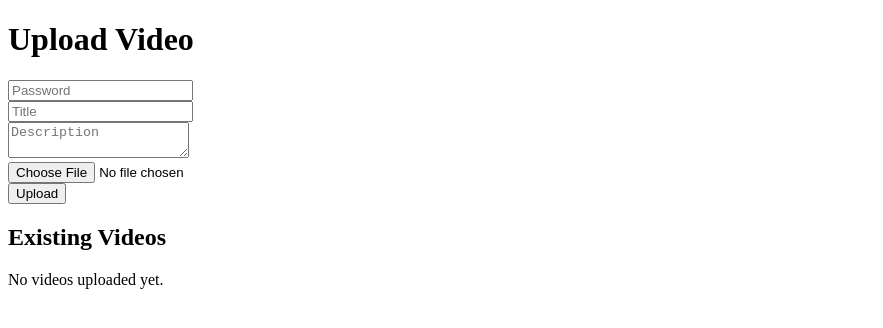
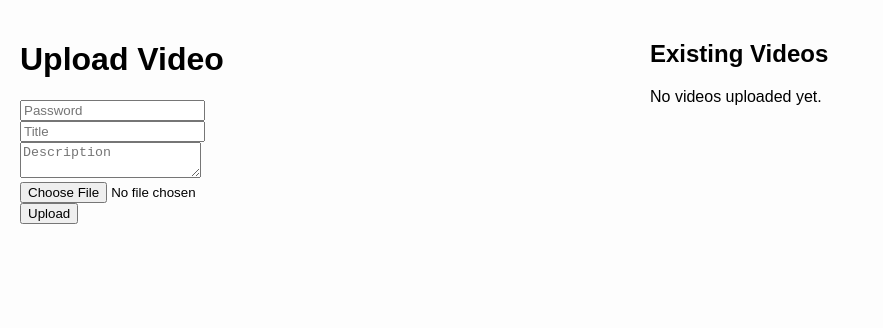
Before and after one commit to Bdmilken/Cooking.Web, a Flask app: page /upload in a window 1280 px wide. Shown: the top 328 px of the page, without its empty margins (0-883 px from the left). Run offline with Flask 3, Linux system fonts and the light colour scheme.

Commit message:
feat: organize upload page layout

```diff
--- a/static/style.css
+++ b/static/style.css
@@ -55,3 +55,20 @@ body {
 .comment-form button {
     padding: 5px 10px;
 }
+
+.upload-page {
+    display: flex;
+    gap: 20px;
+    align-items: flex-start;
+    padding: 20px;
+}
+
+.upload-form-section,
+.existing-videos-section {
+    flex: 1;
+}
+
+.existing-videos-section .video-container {
+    width: 100%;
+    margin: 0 0 20px 0;
+}
--- a/templates/upload.html
+++ b/templates/upload.html
@@ -2,8 +2,11 @@
 <html>
 <head>
     <title>Upload Video</title>
+    <link rel="stylesheet" href="{{ url_for('static', filename='style.css') }}">
 </head>
 <body>
+    <div class="upload-page">
+        <div class="upload-form-section">
             <h1>Upload Video</h1>
             <form method="post" enctype="multipart/form-data">
                 <input type="password" name="password" placeholder="Password"><br>
@@ -12,7 +15,9 @@
                 <input type="file" name="video" accept="video/*"><br>
                 <button type="submit">Upload</button>
             </form>
+        </div>
 
+        <div class="existing-videos-section">
             <h2>Existing Videos</h2>
             {% for video in videos %}
             <div class="video-container">
@@ -33,5 +38,7 @@
             {% else %}
             <p>No videos uploaded yet.</p>
             {% endfor %}
+        </div>
+    </div>
 </body>
 </html>
```
Lines whose indentation alone changed are shown as unchanged.
